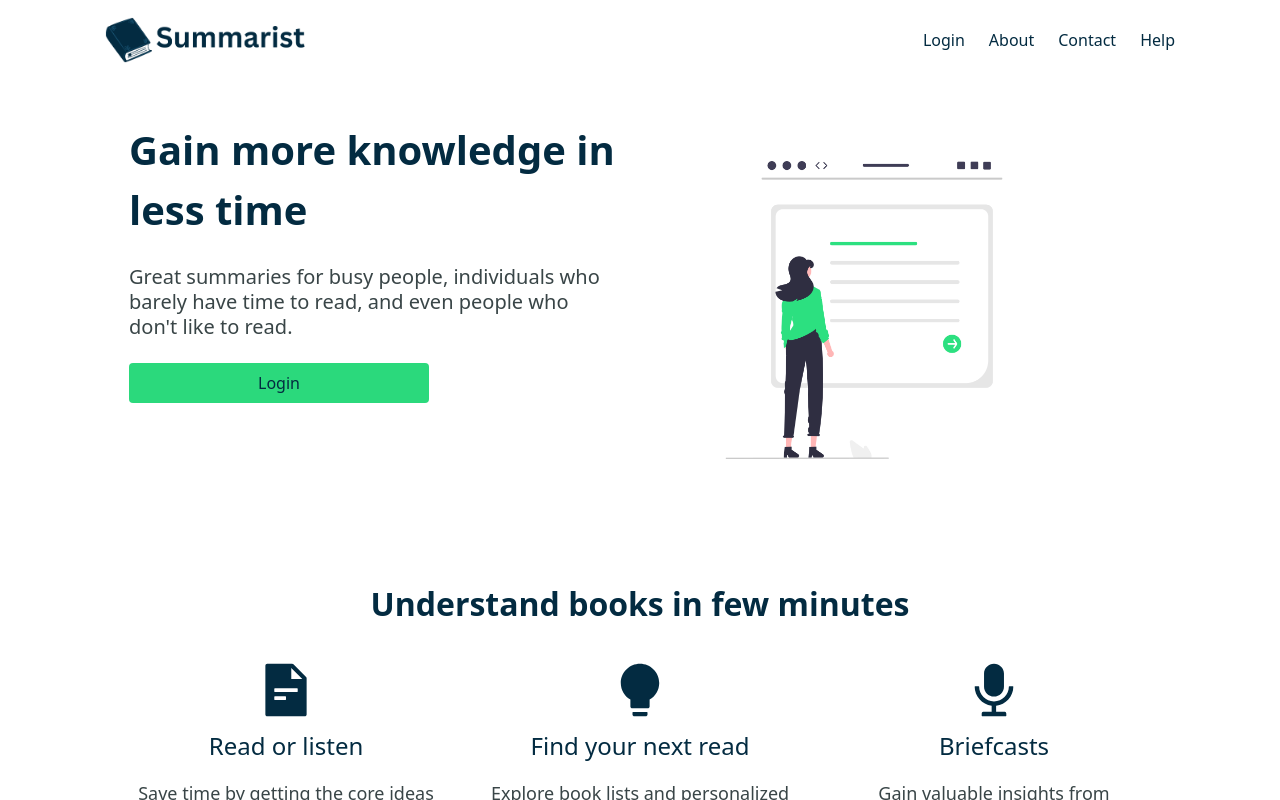
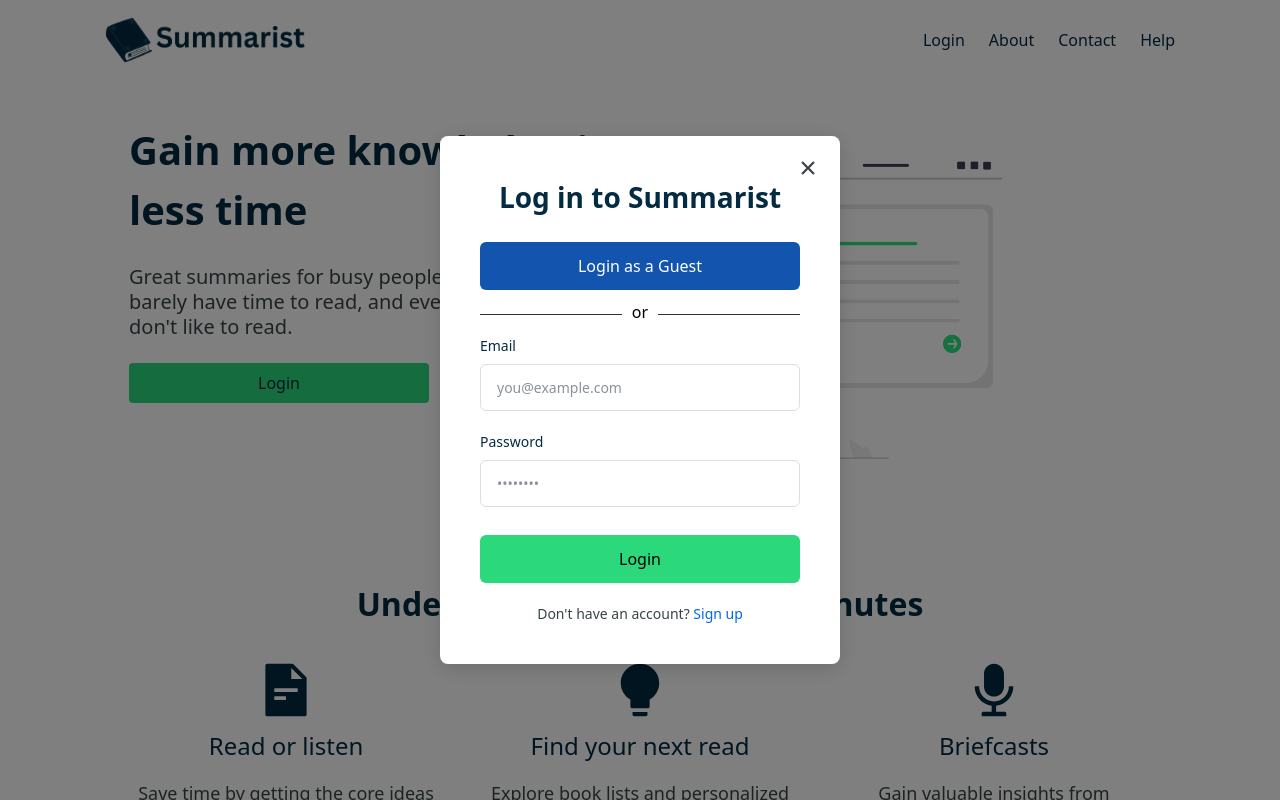
Before and after one commit to connorklee0/summarist, a Next.js app: page / in a window 1280 px wide. Both pictures are taken after a click on the item "Login". Shown: the top 800 px of the page. Built offline with nearby package versions, Linux system fonts and the light colour scheme.

Commit message:
create log in modal

```diff
--- a/app/layout.tsx
+++ b/app/layout.tsx
@@ -1,5 +1,6 @@
 import type { Metadata } from "next";
 import "./globals.css";
+import ModalProvider from "@/components/modals/providers";
 
 export const metadata: Metadata = {
   title: "Summarist",
@@ -13,7 +14,11 @@
 }>) {
   return (
     <html lang="en">
-      <body className="">{children}</body>
+      <body className="">
+        <ModalProvider>
+          {children}
+        </ModalProvider>
+      </body>
     </html>
   );
 }
--- a/components/Home/Features.tsx
+++ b/components/Home/Features.tsx
@@ -36,7 +36,7 @@
     <section id="features">
       <div className="container">
         <div className="row">
-          <div className="section__title">Understand books in few minutes</div>
+          <div className="section__title">Understand books in a few minutes</div>
           <div className="grid grid-cols-3 gap-10 mb-24 max-md:grid">
             <div className="features">
               <div className="features__icon">
--- a/components/Home/Landing.tsx
+++ b/components/Home/Landing.tsx
@@ -1,7 +1,10 @@
+"use client";
 import Image from "next/image";
 import LandingImg from "../../public/home/landing.png";
+import { useModal } from "../modals/useModal";
 
 const Landing = () => {
+  const { openLoginModal } = useModal();
   return (
     <section id="landing">
       <div className="container">
@@ -17,7 +20,10 @@
                 <br className="md:hidden" />
                 and even people who don't like to read.
               </div>
-              <button className="btn max-w-75 flex items-center justify-center">
+              <button
+                className="btn max-w-75 flex items-center justify-center"
+                onClick={openLoginModal}
+              >
                 Login
               </button>
             </div>
--- a/components/Home/Nav.tsx
+++ b/components/Home/Nav.tsx
@@ -1,7 +1,11 @@
+'use client'
 import Image from "next/image";
 import Logo from "../../public/home/logo.png";
+import { useModal } from "../modals/useModal";
+
 
 const Nav = () => {
+  const { openLoginModal } = useModal()
   return (
     <nav className="h-20 w-full flex justify-center">
       <div className="flex justify-between items-center max-w-[1070px] w-full h-full px-6 mx-auto">
@@ -9,7 +13,10 @@
           <Image className="w-full h-full" src={Logo} alt="logo" />
         </figure>
         <ul className="flex gap-6">
-          <li className="text-[#032b41] transition-colors duration-100 cursor-pointer hover:text-[#2bd97c]">
+          <li
+            className="text-[#032b41] transition-colors duration-100 cursor-pointer hover:text-[#2bd97c]"
+            onClick={openLoginModal}
+          >
             Login
           </li>
           <li className="cursor-not-allowed text-[#032b41] transition-colors duration-100 hidden sm:block">
--- a/components/Home/Reviews.tsx
+++ b/components/Home/Reviews.tsx
@@ -1,6 +1,9 @@
+"use client";
 import { BsStarFill } from "react-icons/bs";
+import { useModal } from "../modals/useModal";
 
 const Reviews = () => {
+  const { openLoginModal } = useModal();
   return (
     <section id="reviews">
       <div className="row">
@@ -79,7 +82,10 @@
             </div>
           </div>
           <div className="reviews__btn--wrapper">
-            <button className="btn max-w-75 flex items-center justify-center">
+            <button
+              className="btn max-w-75 flex items-center justify-center"
+              onClick={openLoginModal}
+            >
               Login
             </button>
           </div>
--- /dev/null
+++ b/components/modals/LoginModal.module.css
@@ -0,0 +1,150 @@
+.modalOverlay {
+  position: fixed;
+  inset: 0;
+  background-color: rgba(0, 0, 0, 0.5);
+  display: flex;
+  align-items: center;
+  justify-content: center;
+  z-index: 1000;
+}
+
+.modalContent {
+  background: white;
+  border-radius: 8px;
+  padding: 40px;
+  max-width: 400px;
+  width: 90%;
+  position: relative;
+  box-shadow: 0 4px 20px rgba(0, 0, 0, 0.15);
+}
+
+.closeButton {
+  position: absolute;
+  top: 16px;
+  right: 16px;
+  background: none;
+  border: none;
+  cursor: pointer;
+  color: #394547;
+  padding: 4px;
+  display: flex;
+  align-items: center;
+  justify-content: center;
+  transition: color 0.2s;
+}
+
+.closeButton:hover {
+  color: #032b41;
+}
+
+.title {
+  font-size: 28px;
+  font-weight: 600;
+  color: #032b41;
+  margin-bottom: 24px;
+  text-align: center;
+}
+
+.guestButton {
+  padding: 12px 16px;
+  background-color: #1354af;
+  color: white;
+  border: none;
+  border-radius: 6px;
+  font-size: 16px;
+  font-weight: 500;
+  cursor: pointer;
+  transition: background-color 0.2s;
+  margin-bottom: 12px;
+  width: 100%;
+}
+
+.separator {
+  width: 100%;
+  text-align: center;
+  border-bottom: 1px solid #312f2f;
+  line-height: 0.1em;
+  margin: 10px 0 20px;
+}
+
+.separator span {
+  padding: 0 10px;
+  background-color: #fff;
+}
+
+.form {
+  display: flex;
+  flex-direction: column;
+  gap: 20px;
+}
+
+.formGroup {
+  display: flex;
+  flex-direction: column;
+  gap: 8px;
+}
+
+.label {
+  font-size: 14px;
+  font-weight: 500;
+  color: #032b41;
+}
+
+.input {
+  padding: 12px 16px;
+  border: 1px solid #ddd;
+  border-radius: 6px;
+  font-size: 14px;
+  color: #032b41;
+  transition: border-color 0.2s;
+}
+
+.input:focus {
+  outline: none;
+  border-color: #0365f2;
+  box-shadow: 0 0 0 3px rgba(3, 101, 242, 0.1);
+}
+
+.input::placeholder {
+  color: #8b9299;
+}
+
+.submitButton {
+  padding: 12px 16px;
+  background-color: #2bd97c;
+  color: black;
+  border: none;
+  border-radius: 6px;
+  font-size: 16px;
+  font-weight: 500;
+  cursor: pointer;
+  transition: background-color 0.2s;
+  margin-top: 8px;
+}
+
+.submitButton:hover:not(:disabled) {
+  background-color: #41e98f;
+}
+
+.submitButton:disabled {
+  background-color: #8b9299;
+  cursor: not-allowed;
+}
+
+.footer {
+  text-align: center;
+  font-size: 14px;
+  color: #394547;
+  margin-top: 20px;
+}
+
+.link {
+  color: #0365f2;
+  text-decoration: none;
+  font-weight: 500;
+  transition: color 0.2s;
+}
+
+.link:hover {
+  color: #0250d0;
+}
--- /dev/null
+++ b/components/modals/LoginModal.tsx
@@ -0,0 +1,105 @@
+"use client";
+import { useState } from "react";
+import { IoCloseSharp } from "react-icons/io5";
+import styles from "./LoginModal.module.css";
+
+interface LoginModalProps {
+  isOpen: boolean;
+  onClose: () => void;
+  onSubmit?: (email: string, password: string) => void;
+}
+
+export default function LoginModal({
+  isOpen,
+  onClose,
+  onSubmit,
+}: LoginModalProps) {
+  const [email, setEmail] = useState("");
+  const [password, setPassword] = useState("");
+  const [isLoading, setIsLoading] = useState(false);
+
+  const handleSubmit = async (e: React.FormEvent) => {
+    e.preventDefault();
+    setIsLoading(true);
+
+    try {
+      if (onSubmit) {
+        await onSubmit(email, password);
+      }
+      setEmail("");
+      setPassword("");
+      onClose();
+    } catch (error) {
+      console.error("Login failed:", error);
+    } finally {
+      setIsLoading(false);
+    }
+  };
+
+  if (!isOpen) return null;
+
+  return (
+    <div className={styles.modalOverlay} onClick={onClose}>
+      <div className={styles.modalContent} onClick={(e) => e.stopPropagation()}>
+        <button className={styles.closeButton} onClick={onClose}>
+          <IoCloseSharp size={24} />
+        </button>
+
+        <h2 className={styles.title}>Log in to Summarist</h2>
+
+        <button className={styles.guestButton}>
+            Login as a Guest
+        </button>
+
+        <div className={styles.separator}><span>or</span></div>
+
+        <form onSubmit={handleSubmit} className={styles.form}>
+          <div className={styles.formGroup}>
+            <label htmlFor="email" className={styles.label}>
+              Email
+            </label>
+            <input
+              type="email"
+              id="email"
+              value={email}
+              onChange={(e) => setEmail(e.target.value)}
+              required
+              placeholder="you@example.com"
+              className={styles.input}
+            />
+          </div>
+
+          <div className={styles.formGroup}>
+            <label htmlFor="password" className={styles.label}>
+              Password
+            </label>
+            <input
+              type="password"
+              id="password"
+              value={password}
+              onChange={(e) => setPassword(e.target.value)}
+              required
+              placeholder="••••••••"
+              className={styles.input}
+            />
+          </div>
+
+          <button
+            type="submit"
+            disabled={isLoading}
+            className={styles.submitButton}
+          >
+            {isLoading ? "Logging in..." : "Login"}
+          </button>
+        </form>
+
+        <p className={styles.footer}>
+          Don't have an account?{" "}
+          <a href="#signup" className={styles.link}>
+            Sign up
+          </a>
+        </p>
+      </div>
+    </div>
+  );
+}
--- /dev/null
+++ b/components/modals/providers.tsx
@@ -0,0 +1,51 @@
+"use client";
+import { createContext, useState } from "react";
+import LoginModal from "./LoginModal";
+
+export interface ModalContextType {
+  isLoginModalOpen: boolean;
+  openLoginModal: () => void;
+  closeLoginModal: () => void;
+  handleLogin: (email: string, password: string) => Promise<void>;
+}
+
+export const ModalContext = createContext<ModalContextType>({
+  isLoginModalOpen: false,
+  openLoginModal: () => {},
+  closeLoginModal: () => {},
+  handleLogin: async () => {},
+});
+
+export default function ModalProvider({
+  children,
+}: Readonly<{
+  children: React.ReactNode;
+}>) {
+  const [isLoginModalOpen, setIsLoginModalOpen] = useState(false);
+
+  const openLoginModal = () => setIsLoginModalOpen(true);
+  const closeLoginModal = () => setIsLoginModalOpen(false);
+
+  const handleLogin = async (email: string, password: string) => {
+    // Add your login logic here
+    console.log("Login attempt:", { email, password });
+    // Example: call your API endpoint
+    // const response = await fetch('/api/login', {
+    //   method: 'POST',
+    //   body: JSON.stringify({ email, password }),
+    // });
+  };
+
+  return (
+    <ModalContext.Provider
+      value={{ isLoginModalOpen, openLoginModal, closeLoginModal, handleLogin }}
+    >
+      {children}
+      <LoginModal
+        isOpen={isLoginModalOpen}
+        onClose={closeLoginModal}
+        onSubmit={handleLogin}
+      />
+    </ModalContext.Provider>
+  );
+}
--- /dev/null
+++ b/components/modals/useModal.ts
@@ -0,0 +1,13 @@
+"use client";
+import { useContext } from "react";
+import { ModalContext } from "./providers";
+
+export const useModal = () => {
+  const context = useContext(ModalContext);
+
+  if (!context) {
+    throw new Error("useModal must be used within ModalProvider");
+  }
+
+  return context;
+};
```
